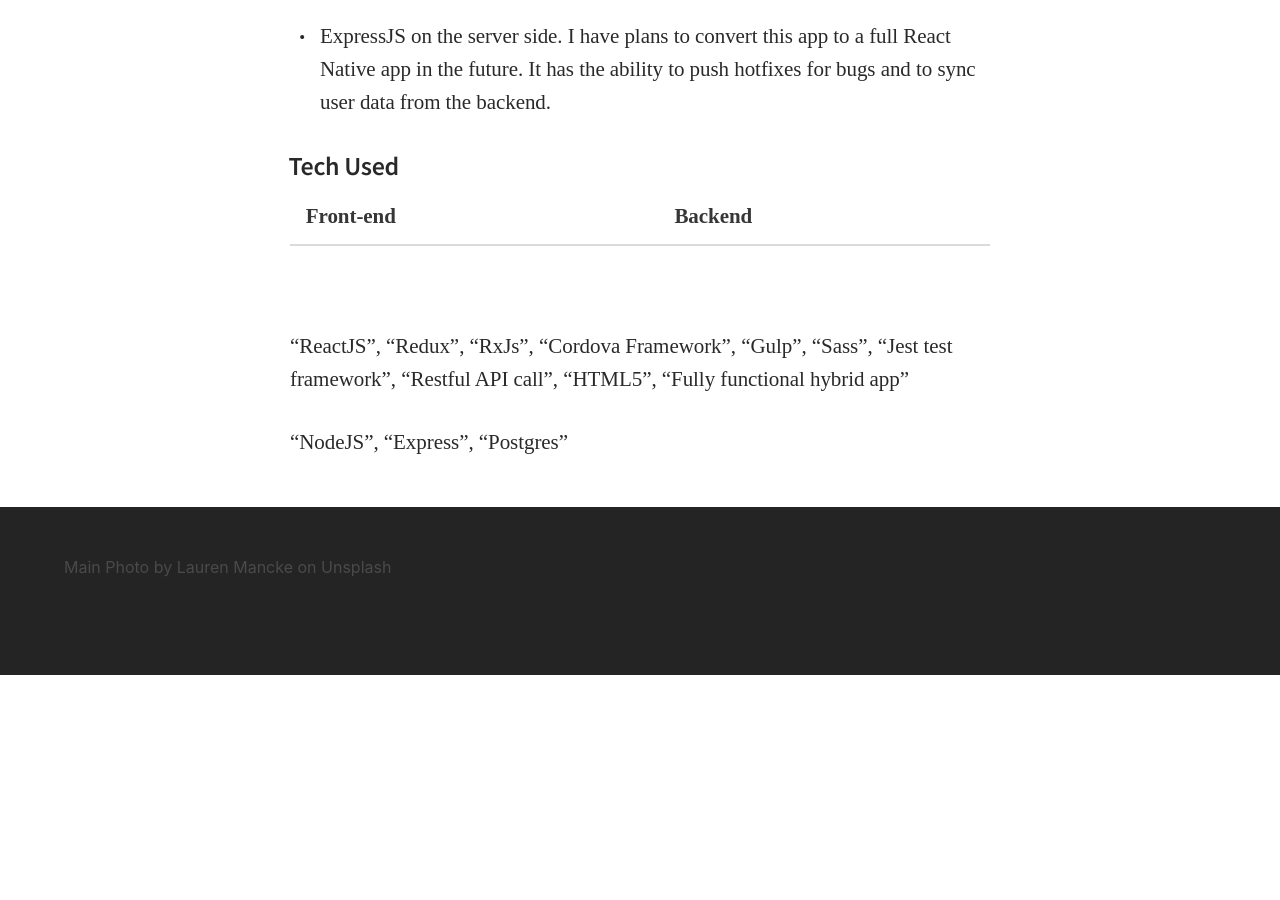
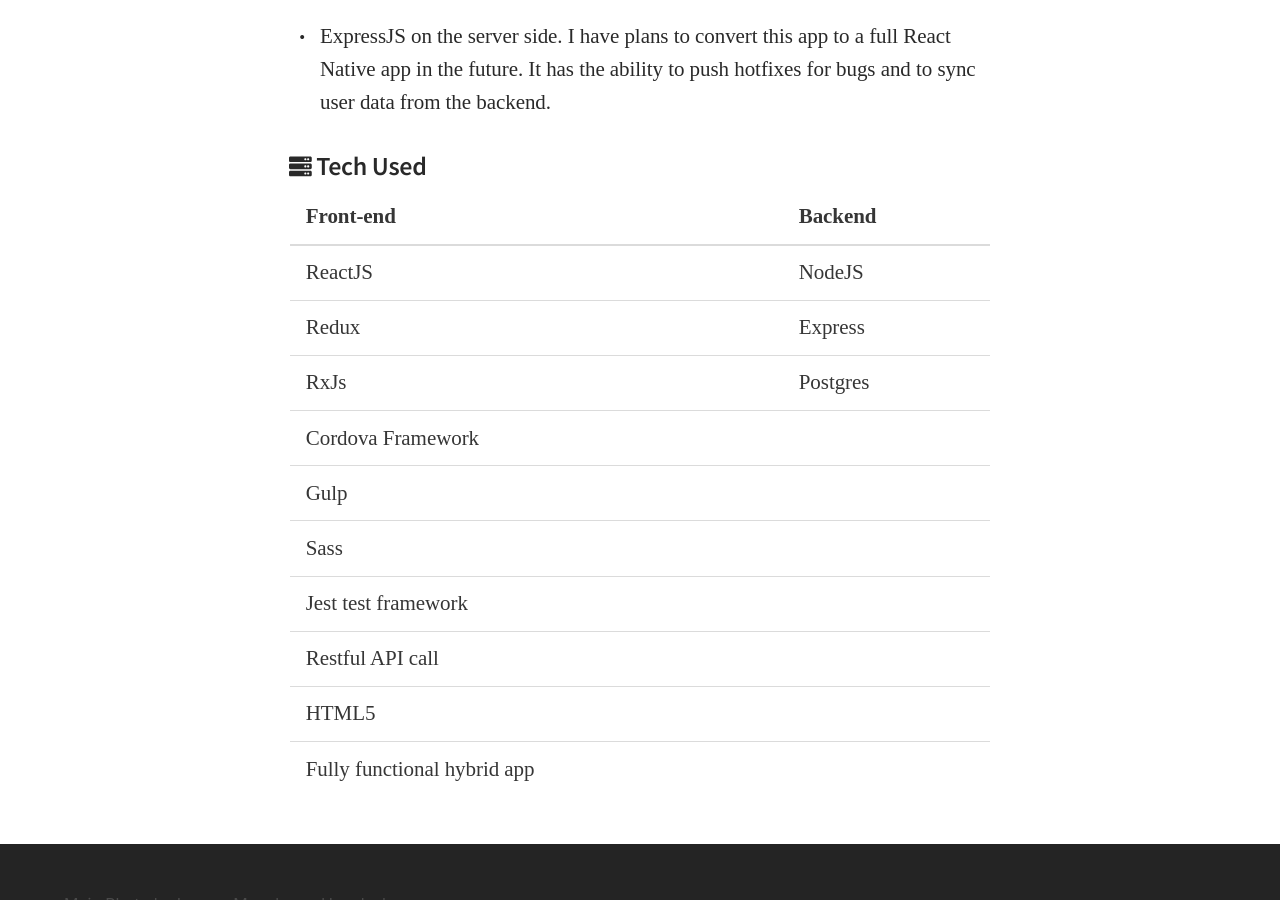
Before and after one commit to laurianek/kayungu4, a Jekyll site: the page built from works/hairbook.md, in a window 1280 px wide and 900 px high, scrolled down 988 px. Built offline with Jekyll 4.4.1, drawn with Linux system fonts in a browser that asks for light colours; nearby versions of some CDN libraries; some web fonts are replaced; before the commit the page ends 1663 px from its top, so only the background shows below that.

```diff
--- a/_config.yml
+++ b/_config.yml
@@ -16,13 +16,13 @@
 title: Lauriane Kayugu-N - Portfolio
 email: lauriane.kayungu@gmail.com
 description: >- # this means to ignore newlines until "baseurl:"
-  Write an awesome description for your new site here. You can edit this
-  line in _config.yml. It will appear in your document head meta (for
-  Google search results) and in your feed.xml site description.
+  Hello! I help businesses and startups produce
+  intuitive digital user experiences to connect with
+  their users.
 baseurl: "" # the subpath of your site, e.g. /blog
-url: "" # the base hostname & protocol for your site, e.g. http://example.com
-twitter_username: jekyllrb
-github_username:  jekyll
+url: "http://lauriane.kayungu.me.uk" # the base hostname & protocol for your site, e.g. http://example.com
+twitter_username: kida_1818
+github_username:  laurianek
 
 # Build settings
 markdown: kramdown
--- a/works/hairbook.md
+++ b/works/hairbook.md
@@ -15,23 +15,17 @@ Cordova hybrid mobile app framework with ReactJS on the client side, and NodeJS
 Native app in the future. It has the ability to push hotfixes for bugs and to
 sync user data from the backend.
 
-## Tech Used
+## <small><i class="fas fa-server"></i></small> Tech Used
 
 | Front-end | Backend |
 |-----------|---------|
-||
-
-"ReactJS",
-          "Redux",
-          "RxJs",
-          "Cordova Framework",
-          "Gulp",
-          "Sass",
-          "Jest test framework",
-          "Restful API call",
-          "HTML5",
-          "Fully functional hybrid app"
-
-"NodeJS",
-          "Express",
-          "Postgres"
+| ReactJS   | NodeJS  |
+| Redux     | Express |
+| RxJs      | Postgres |
+| Cordova Framework |
+| Gulp      |
+| Sass      |
+| Jest test framework |
+| Restful API call |
+| HTML5     |
+| Fully functional hybrid app |
```
Also changed, not shown: _includes/google-analytics.html (added, +9 -0 lines), works/constant-commerce.md (+8 -16 lines), works/midrive.md (+9 -9 lines).
